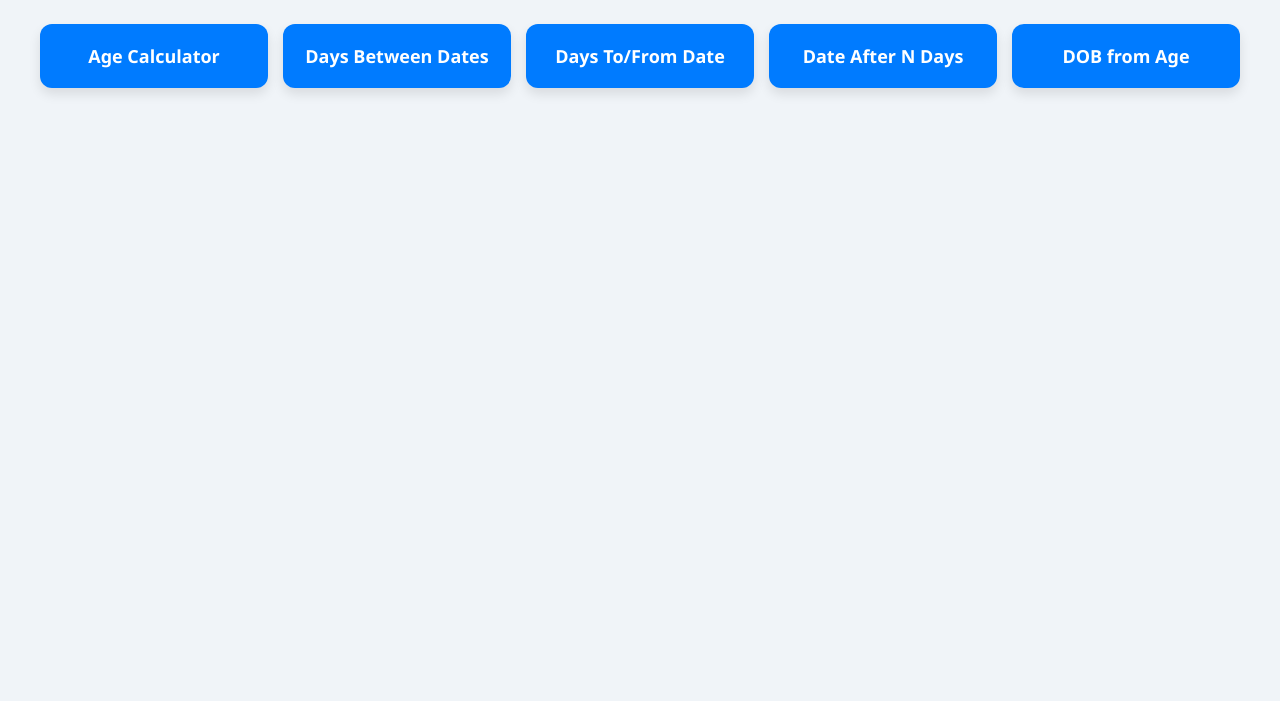
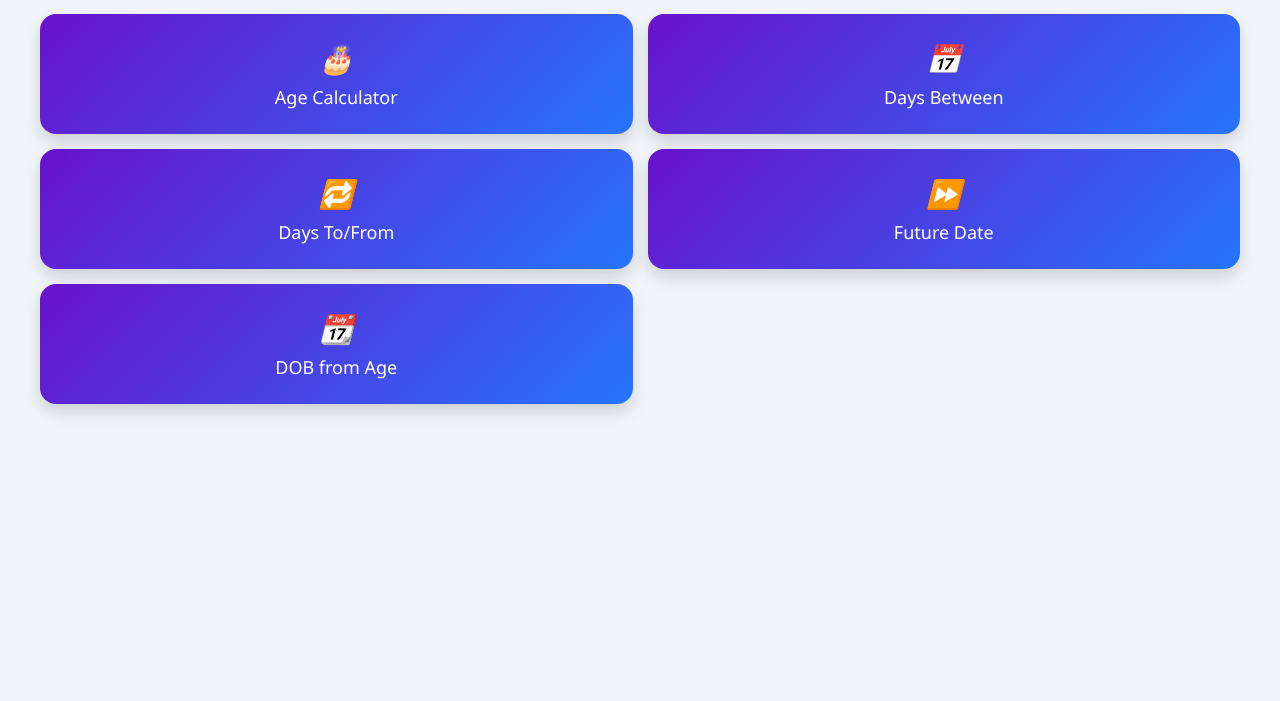
Before and after one commit to Selbindotin/Age, a plain HTML site: page index.html in a window 1280 px wide. Shown: the part 99-800 px from the top of the page. Drawn offline with Linux system fonts and the light colour scheme.

Commit message:
Update index.html

```diff
--- a/index.html
+++ b/index.html
@@ -3,18 +3,26 @@
 <head>
   <meta charset="UTF-8" />
   <meta name="viewport" content="width=device-width, initial-scale=1.0"/>
-  <title>Smart Date Calculators</title>
+  <title>Smart Date Tools</title>
   <style>
+    :root {
+      --primary: #007bff;
+      --bg: #f1f5f9;
+      --card-bg: #ffffff;
+      --text: #333;
+    }
+
     body {
       margin: 0;
       font-family: 'Segoe UI', sans-serif;
-      background: #f0f4f8;
+      background: var(--bg);
+      color: var(--text);
     }
 
     .page {
       display: none;
       padding: 20px;
-      animation: fadeIn 0.3s ease-in-out;
+      animation: slideIn 0.4s ease;
     }
 
     .active {
@@ -28,37 +36,50 @@
 
     .tiles {
       display: grid;
-      grid-template-columns: repeat(auto-fit, minmax(150px, 1fr));
+      grid-template-columns: repeat(auto-fit, minmax(45%, 1fr));
       gap: 15px;
-      padding: 20px;
+      padding: 10px 20px;
     }
 
     .tile {
-      background: #007bff;
+      background: linear-gradient(135deg, #6a11cb, #2575fc);
       color: white;
-      padding: 20px;
-      border-radius: 12px;
+      padding: 25px 15px;
+      border-radius: 16px;
       text-align: center;
       font-size: 18px;
-      font-weight: bold;
-      box-shadow: 0 6px 12px rgba(0,0,0,0.1);
+      font-weight: 500;
+      box-shadow: 0 8px 16px rgba(0,0,0,0.15);
       cursor: pointer;
-      transition: transform 0.2s ease, background 0.3s;
+      transition: transform 0.25s ease, opacity 0.25s;
     }
 
     .tile:hover {
-      background: #0056b3;
-      transform: scale(1.05);
+      transform: translateY(-5px);
+      opacity: 0.95;
+    }
+
+    .tile i {
+      font-size: 28px;
+      margin-bottom: 8px;
+      display: block;
     }
 
     .back-btn {
-      background: #555;
+      background: #444;
       color: white;
       border: none;
       padding: 10px 15px;
       margin-bottom: 15px;
       border-radius: 6px;
       cursor: pointer;
+    }
+
+    .card {
+      background: var(--card-bg);
+      border-radius: 12px;
+      padding: 20px;
+      box-shadow: 0 6px 15px rgba(0,0,0,0.1);
     }
 
     label {
@@ -68,15 +89,16 @@
 
     input {
       width: 100%;
-      padding: 10px;
-      border-radius: 6px;
+      padding: 12px;
+      border-radius: 8px;
       border: 1px solid #ccc;
       margin-top: 5px;
+      font-size: 16px;
     }
 
     button {
-      margin-top: 15px;
-      padding: 10px;
+      margin-top: 20px;
+      padding: 12px;
       width: 100%;
       background: #28a745;
       color: white;
@@ -84,6 +106,7 @@
       border: none;
       border-radius: 8px;
       cursor: pointer;
+      font-size: 16px;
     }
 
     .result {
@@ -92,40 +115,65 @@
       font-weight: bold;
     }
 
-    @keyframes fadeIn {
-      from { opacity: 0; transform: translateX(50px); }
+    @keyframes slideIn {
+      from { opacity: 0; transform: translateX(30px); }
       to { opacity: 1; transform: translateX(0); }
     }
+
+    @media (max-width: 480px) {
+      .tiles {
+        grid-template-columns: repeat(2, 1fr);
+      }
+    }
   </style>
+  <!-- You can optionally add icons via Google Fonts (Material Icons or Font Awesome) -->
 </head>
 <body>
 
-  <!-- Home Tiles -->
+  <!-- Home Tile Page -->
   <div class="page active" id="home">
     <h1>🧮 Smart Date Tools</h1>
     <div class="tiles">
-      <div class="tile" onclick="showPage('age')">Age Calculator</div>
-      <div class="tile" onclick="showPage('between')">Days Between Dates</div>
-      <div class="tile" onclick="showPage('tofrom')">Days To/From Date</div>
-      <div class="tile" onclick="showPage('future')">Date After N Days</div>
-      <div class="tile" onclick="showPage('dobfromage')">DOB from Age</div>
+      <div class="tile" onclick="showPage('age')">
+        <i>🎂</i>
+        Age Calculator
+      </div>
+      <div class="tile" onclick="showPage('between')">
+        <i>📅</i>
+        Days Between
+      </div>
+      <div class="tile" onclick="showPage('tofrom')">
+        <i>🔁</i>
+        Days To/From
+      </div>
+      <div class="tile" onclick="showPage('future')">
+        <i>⏩</i>
+        Future Date
+      </div>
+      <div class="tile" onclick="showPage('dobfromage')">
+        <i>📆</i>
+        DOB from Age
+      </div>
     </div>
   </div>
 
   <!-- Age Calculator -->
   <div class="page" id="age">
     <button class="back-btn" onclick="showPage('home')">← Back</button>
-    <h2>Age Calculator</h2>
+    <div class="card">
+      <h2>🎂 Age Calculator</h2>
       <label>Date of Birth:</label>
       <input type="date" id="dob">
       <button onclick="calculateAge()">Calculate</button>
       <div class="result" id="ageResult"></div>
     </div>
+  </div>
 
   <!-- Days Between -->
   <div class="page" id="between">
     <button class="back-btn" onclick="showPage('home')">← Back</button>
-    <h2>Days Between Two Dates</h2>
+    <div class="card">
+      <h2>📅 Days Between Dates</h2>
       <label>Start Date:</label>
       <input type="date" id="date1">
       <label>End Date:</label>
@@ -133,35 +181,42 @@
       <button onclick="calculateDaysBetween()">Calculate</button>
       <div class="result" id="daysBetweenResult"></div>
     </div>
+  </div>
 
-  <!-- To/From Certain Date -->
+  <!-- Days To/From -->
   <div class="page" id="tofrom">
     <button class="back-btn" onclick="showPage('home')">← Back</button>
-    <h2>Days To/From Date</h2>
+    <div class="card">
+      <h2>🔁 Days To/From a Date</h2>
       <label>Target Date:</label>
       <input type="date" id="targetDate">
       <button onclick="calculateDaysToFrom()">Calculate</button>
       <div class="result" id="daysToFromResult"></div>
     </div>
+  </div>
 
   <!-- Future Date -->
   <div class="page" id="future">
     <button class="back-btn" onclick="showPage('home')">← Back</button>
-    <h2>Date After N Days</h2>
+    <div class="card">
+      <h2>⏩ Date After N Days</h2>
       <label>Number of Days:</label>
       <input type="number" id="numDays">
       <button onclick="calculateFutureDate()">Calculate</button>
       <div class="result" id="futureDateResult"></div>
     </div>
+  </div>
 
   <!-- DOB from Age -->
   <div class="page" id="dobfromage">
     <button class="back-btn" onclick="showPage('home')">← Back</button>
-    <h2>Estimate DOB from Age</h2>
+    <div class="card">
+      <h2>📆 DOB from Age</h2>
       <label>Enter Age:</label>
       <input type="number" id="inputAge">
       <button onclick="estimateDOB()">Estimate</button>
       <div class="result" id="dobFromAgeResult"></div>
+    </div>
   </div>
 
   <script>
```
Lines whose indentation alone changed are shown as unchanged.
